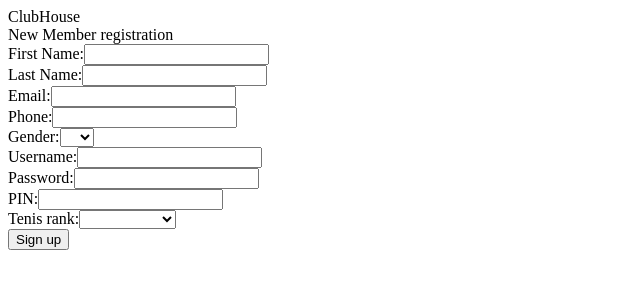
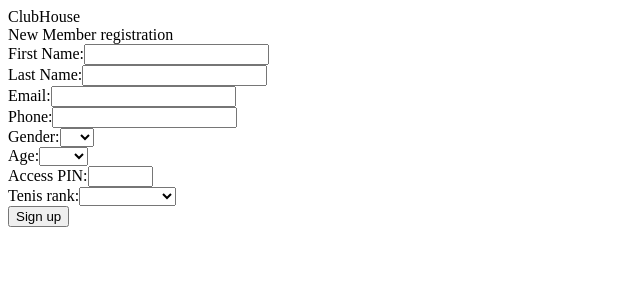
Before and after one commit to dfimiarz/clubhouse-frontend, a Vue app: page /members/new in a window 1280 px wide. Shown: the top 300 px of the page, without its empty margins (0-640 px from the left). Built offline with nearby package versions, Linux system fonts and the light colour scheme.

Commit message:
Removed username and password field from new member registration form.

```diff
--- a/package.json
+++ b/package.json
@@ -14,9 +14,9 @@
     "vuex": "^3.0.1"
   },
   "devDependencies": {
-    "@vue/cli-plugin-babel": "^3.0.0-beta.16",
-    "@vue/cli-plugin-eslint": "^3.0.0-beta.16",
-    "@vue/cli-service": "^3.0.0-beta.16",
+    "@vue/cli-plugin-babel": "^3.0.0-rc.3",
+    "@vue/cli-plugin-eslint": "^3.0.0-rc.3",
+    "@vue/cli-service": "^3.0.0-rc.3",
     "vue-template-compiler": "^2.5.16"
   },
   "browserslist": [
--- a/src/components/RegisterMember.vue
+++ b/src/components/RegisterMember.vue
@@ -1,90 +1,112 @@
 <template>
   <div class="registermember">
     New Member registration
+    <form>
+        <div v-if="error" class="errcontainer">
+           <span>Error: {{ error }}</span>
+        </div>
         <div>
             <label for="firstname"> First Name:</label>
-        <input type="text" id="firstname" v-model="firstname">
+            <input type="text" id="firstname" v-model="newMember.firstname" autocomplete="given-name">
         </div>
         <div>
             <label for="lastname"> Last Name:</label>
-        <input type="text" id="lastname" v-model="lastname">
+            <input type="text" id="lastname" v-model="newMember.lastname" autocomplete="family-name">
         </div>
         <div>
             <label for="email"> Email:</label>
-        <input type="text" id="email" v-model="email">
+            <input type="text" id="email" v-model="newMember.email" autocomplete="email">
         </div>
         <div>
             <label for="phone"> Phone:</label>
-        <input type="text" id="phone" v-model="phone">
+            <input type="text" id="phone" v-model="newMember.phone">
         </div>
         <div>
             <label for="gender"> Gender:</label>
-        <select id="gender" v-model="gender">
+            <select id="gender" v-model="newMember.gender">
                 <option value="F">F</option>
                 <option value="M">M</option>
             </select>
         </div>
         <div>
-        <label for="username"> Username:</label>
-        <input type="text" id="username" v-model="username">
+            <label for="age"> Age:</label>
+            <select id="age" v-model.number="newMember.age">
+                <option v-bind:value="a.val" :key="a.val" v-for="a in ages">{{ a.lbl }}</option>
+            </select>
         </div>
         <div>
-        <label for="password"> Password:</label>
-        <input type="password" id="password" v-model="password">
-    </div>
-     <div>
-        <label for="pin"> PIN:</label>
-        <input type="text" id="pin" v-model="pin">
+            <label for="pin">Access PIN:</label>
+            <input type="text" id="pin" v-model="newMember.pin" autocomplete="off" maxlength="5" size="5">
         </div>
         <div>
             <label for="rank"> Tenis rank:</label>
-        <select id="rank" v-model="rank">
+            <select id="rank" v-model="newMember.rank">
                 <option value="0">Beginer</option>
                 <option value="1">Intermediate</option>
                 <option value="2">Pro</option>
             </select>
         </div>
-    <button @click="addNewMember">Sign up</button>
+        <button @click.prevent="addNewMember" :disabled="loading">Sign up</button>
+    </form>
   </div>
 </template>
 
 <script>
 export default {
-  name: 'RegisterMember',
-  data: function (){
+  name: "RegisterMember",
+  data: function() {
     return {
-          firstname: '',
-          lastname: '',
-          email: '',
-          phone: '',
-          gender: '',
-          username: '',
-          password: '',
-          pin: '',
-          rank: ''
+        newMember: {
+            firstname: "",
+            lastname: "",
+            email: "",
+            phone: "",
+            gender: "",
+            age: "",
+            pin: "",
+            rank: ""
+        },
+        ages: [
+            { val: "18", lbl: "18 +" },
+            { val: "17", lbl: "17" },
+            { val: "16", lbl: "16" },
+            { val: "15", lbl: "15" },
+            { val: "14", lbl: "14" },
+            { val: "13", lbl: "13" },
+            { val: "12", lbl: "12" },
+            { val: "11", lbl: "11" },
+            { val: "10", lbl: "10" },
+            { val: "9", lbl: "9" },
+            { val: "8", lbl: "8" },
+            { val: "7", lbl: "7" }
+        ]
+    };
+  },
+  methods: {
+    addNewMember: function() {
+      console.log(this.newMember);
+      this.$store.dispatch("memberstore/REGISTER_MEMBER", this.newMember);
     }
   },
-  methods: {
-      addNewMember: function(){
-          let member = {
-              firstname: this.firstname,
-              lastname: this.lastname,
-              email: this.email,
-              phone: this.phone,
-              gender: this.gender,
-              username: this.username,
-              password: this.password,
-              pin: this.pin,
-              rank: this.rank
+  computed: {
+      error: function() {
+          return this.$store.getters.error
+      },
+      loading: function(){
+          return this.$store.getters.loading
       }
-
-          this.$store.dispatch('memberstore/REGISTER_MEMBER',member)
-      }
-  }
-}
+  },
+};
 </script>
 
 <!-- Add "scoped" attribute to limit CSS to this component only -->
 <style scoped>
 
+.errcontainer{
+    margin: 10px 0px 10px 0px;
+    border: 1px solid;
+    color: red;
+    font-weight: bold;
+    box-sizing: border-box;
+}
 </style>
--- a/src/store/index.js
+++ b/src/store/index.js
@@ -14,8 +14,8 @@ export const store = new Vuex.Store(
         },
         state: {
             loading: false,
-            error: null
-
+            error: null,
+            db: null
         },
         mutations: {
 
--- a/src/store/modules/member.js
+++ b/src/store/modules/member.js
@@ -21,16 +21,31 @@ const mutations = {
 }
 
 const actions = {
-    REGISTER_MEMBER({commit},memberPayload){
+    REGISTER_MEMBER({commit},newMemberInfo){
         commit('clearError', null, { root: true })
         commit('setLoading', true, { root: true })
-        console.log("will try adding a user" + memberPayload)
-        axios.post('http://localhost:3000/members',memberPayload)
+        axios.post('http://localhost:3000/members',newMemberInfo)
             .then(function (response) {
                 console.log(response);
             })
             .catch(function (error) {
-                console.log(error.response.data);
+
+
+                if( error.response ){
+                    console.log(error.response.data);
+                    console.log(error.response.status);
+                    console.log(error.response.headers);
+                    commit('setError', error.response.data,  { root: true })
+
+                }
+                else{
+                    console.log('Error: ', error.message);
+                    commit('setError', "Connection failed",  { root: true })
+                }
+
+            })
+            .finally(() => {
+                commit('setLoading',false,  { root: true });
             });
     }
 }
```
Also changed, not shown: 1 other file (tests, documents, lock files or other folders). Lines whose indentation alone changed are shown as unchanged.
